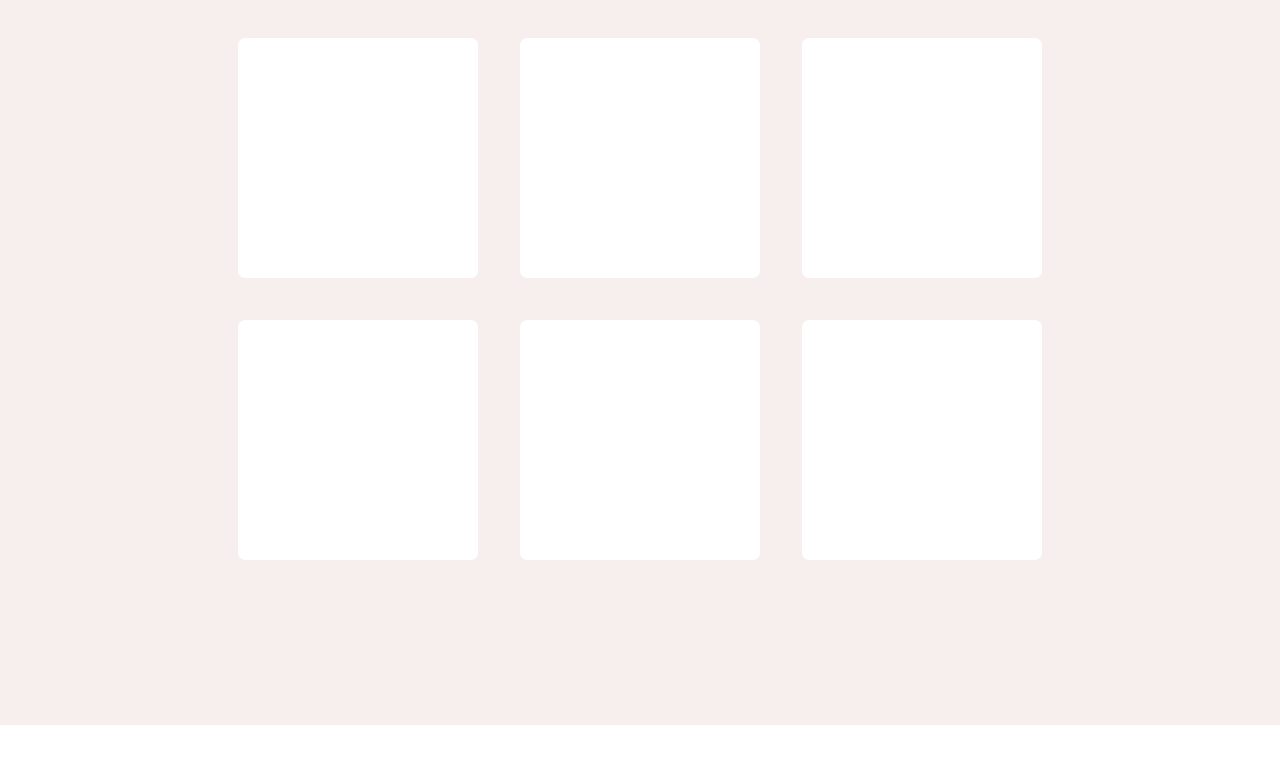
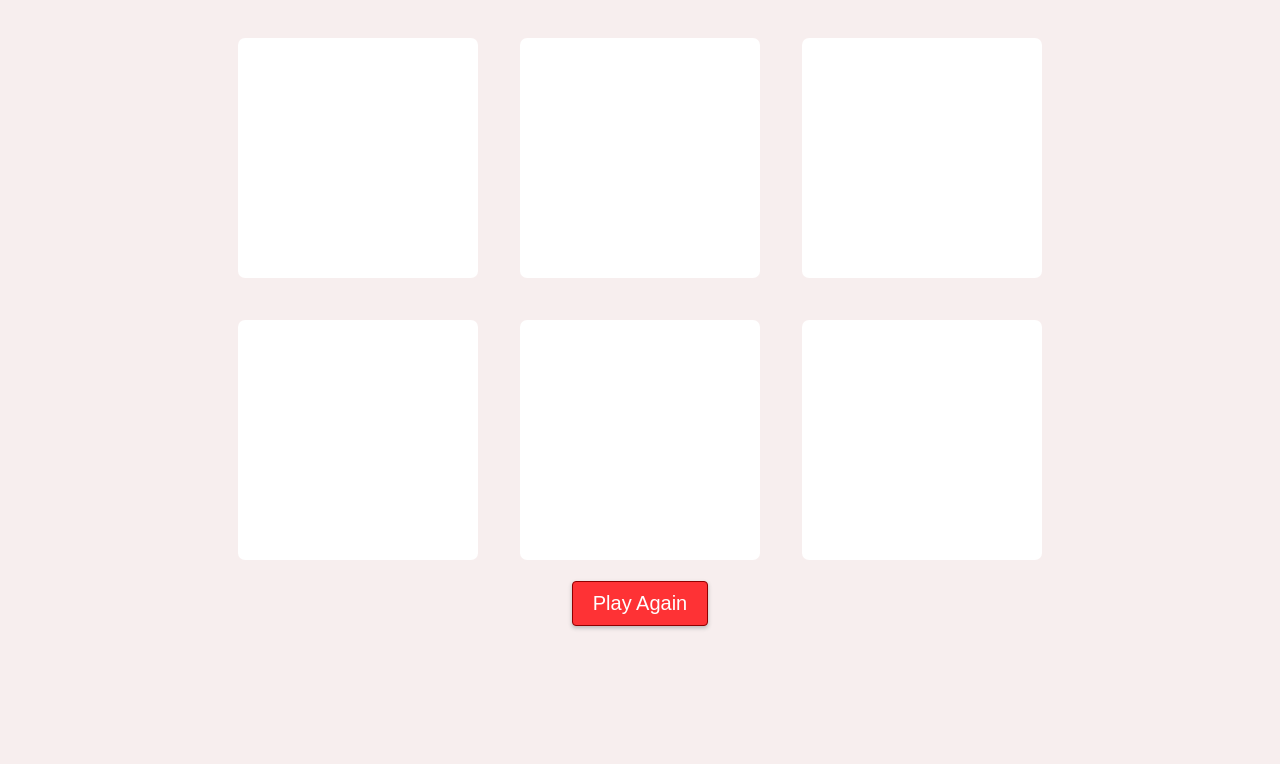
Before and after one commit to Complugg3d/HCL-web-training, a website: page public/pages/tictactoe.html in a window 1280 px wide. Shown: the part 678-1442 px from the top of the page. Before the commit the page ends 1403 px from the top, so only its background shows below. Drawn offline with Linux system fonts and the light colour scheme.

Commit message:
added play again button

```diff
--- a/public/css/tic-tac-toe.css
+++ b/public/css/tic-tac-toe.css
@@ -42,3 +42,22 @@
 .flex-vertical {
   flex-direction: column;
 }
+.play-again {
+  -webkit-border-radius: 4;
+  -moz-border-radius: 4;
+  border-radius: 4px;
+  -webkit-box-shadow: 0px 2px 4px #b8b8b8;
+  -moz-box-shadow: 0px 2px 4px #b8b8b8;
+  box-shadow: 0px 2px 4px #b8b8b8;
+  font-family: Arial;
+  color: #ffffff;
+  font-size: 20px;
+  background: #FE3235;
+  padding: 10px 20px 10px 20px;
+  border: solid #8f0000 1px;
+  text-decoration: none;
+}
+.play-again:hover {
+  background: #ff5255;
+  text-decoration: none;
+}
--- a/public/pages/tic-tac-toe.js
+++ b/public/pages/tic-tac-toe.js
@@ -32,10 +32,10 @@ function changeCursor(swap) {
 
 function cellClick(e) {
   console.log(e);
-  checkIfWon(e);
+  checkIfGameFinish(e);
 }
 
-function checkIfWon(e) {
+function checkIfGameFinish(e) {
   var tapCounter = e.srcElement.getAttribute("cell-no");
   console.log(tapCounter);
   if (gameState[tapCounter] == 2 && gameIsActive) {
--- a/public/pages/tictactoe.html
+++ b/public/pages/tictactoe.html
@@ -55,6 +55,7 @@
 
         </div>
       </div>
+      <input type="button" id="playAgain" class="play-again" value="Play Again"/>
     </div>
     <script type="text/javascript" src="tic-tac-toe.js">
 
```
